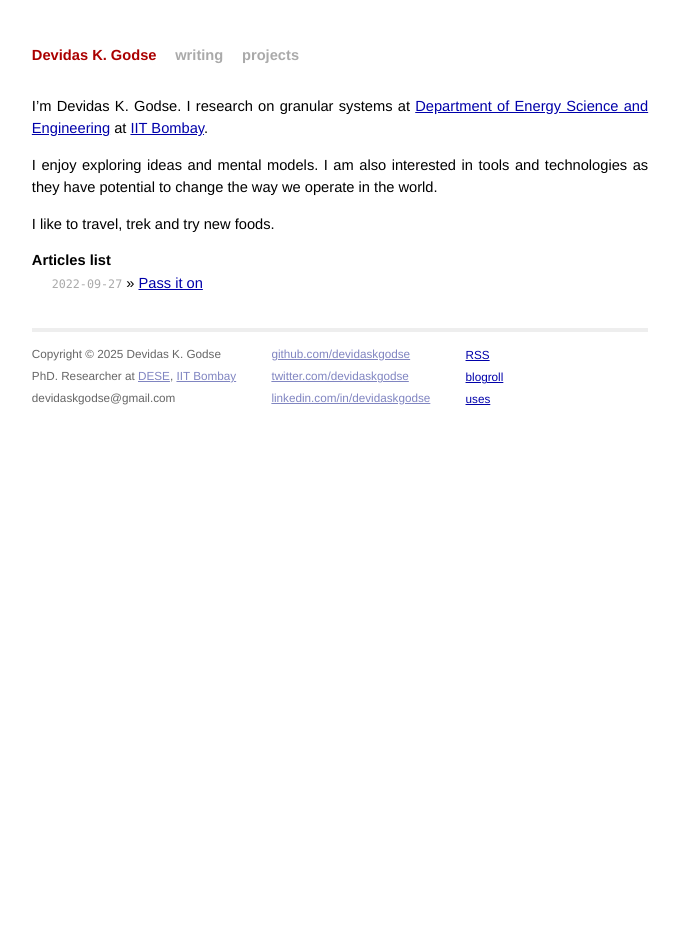
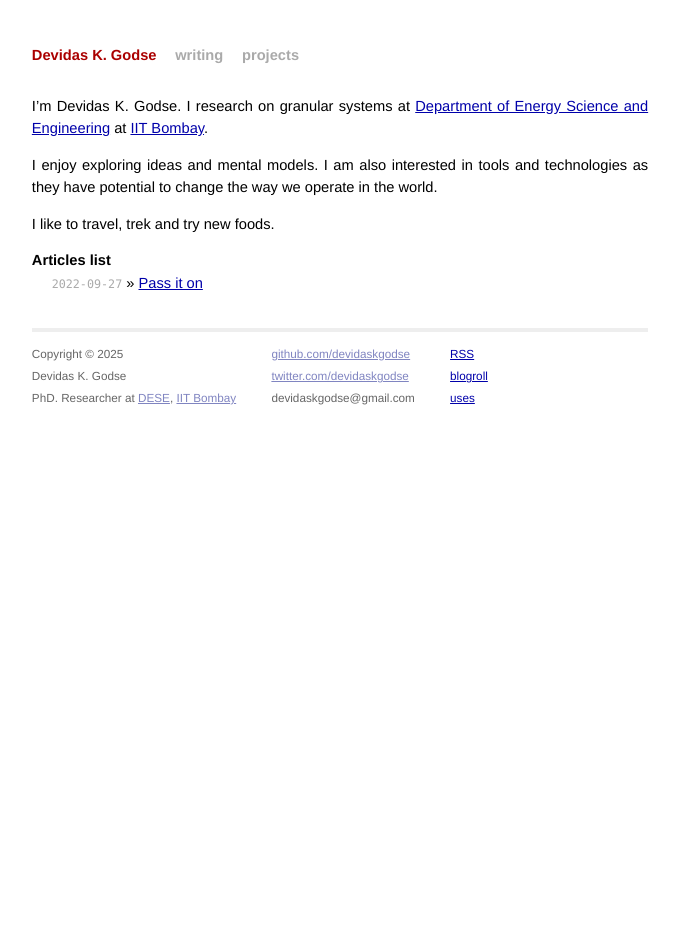
Before and after one commit to devidaskgodse/devidaskgodse.github.io, a Jekyll site: the page built from index.md, in a window 1280 px wide. Shown: the whole page, without its empty margins (300-979 px from the left). Built offline with Jekyll 4.4.1, drawn with Linux system fonts in a browser that asks for light colours.

Commit message:
corrected the mail and reformatted the footer elements

```diff
--- a/_config.yml
+++ b/_config.yml
@@ -19,7 +19,7 @@
 # in the templates via {{ site.myvariable }}.
 
 title: Devidas K. Godse
-email: devidaskgodse.github.io
+email: devidaskgodse@gmail.com
 baseurl: "" # the subpath of your site, e.g. /blog
 url: "" # the base hostname & protocol for your site, e.g. http://example.com
 twitter_username: devidaskgodse
--- a/_includes/css/screen.css
+++ b/_includes/css/screen.css
@@ -143,7 +143,6 @@ ul.posts span {
 }
 
 .site .footer .rss {
-    margin-top: 1.1em;
     margin-right: -0.2em;
     float: none;
 }
--- a/_includes/footer.html
+++ b/_includes/footer.html
@@ -1,26 +1,26 @@
 <div class="footer">
     <div class="contact">
         <p>
-            Copyright &copy; 2025 Devidas K. Godse
+            Copyright &copy; 2025
+            <br />
+            Devidas K. Godse
             <br />
             PhD. Researcher at
             <a href="https://ese.iitb.ac.in/">DESE</a>,
             <a href="https://www.iitb.ac.in/">IIT Bombay</a>
             <br />
-            devidaskgodse@gmail.com
         </p>
     </div>
     <div class="contact">
         <p>
-            <a href="https://github.com/devidaskgodse"
-                >github.com/devidaskgodse</a
+            <a href="https://github.com/{{site.github_username}}"
+                >github.com/{{site.github_username}}</a
             ><br />
-            <a href="https://twitter.com/devidaskgodse"
-                >twitter.com/devidaskgodse</a
+            <a href="https://twitter.com/{{site.twitter_username}}"
+                >twitter.com/{{site.twitter_username}}</a
             ><br />
-            <a href="https://www.linkedin.com/in/devidaskgodse"
-                >linkedin.com/in/devidaskgodse</a
-            ><br />
+            {{site.email}}
+            <br />
         </p>
     </div>
     <div class="rss">
@@ -28,7 +28,7 @@
             <a href="https://devidaskgodse.github.io/feed.xml">RSS</a><br />
             <a href="/construction">blogroll</a>
             <br />
-            <a href="/construction">uses</a>
+            <a href="/construction">uses</a><br />
         </p>
     </div>
 </div>
```
